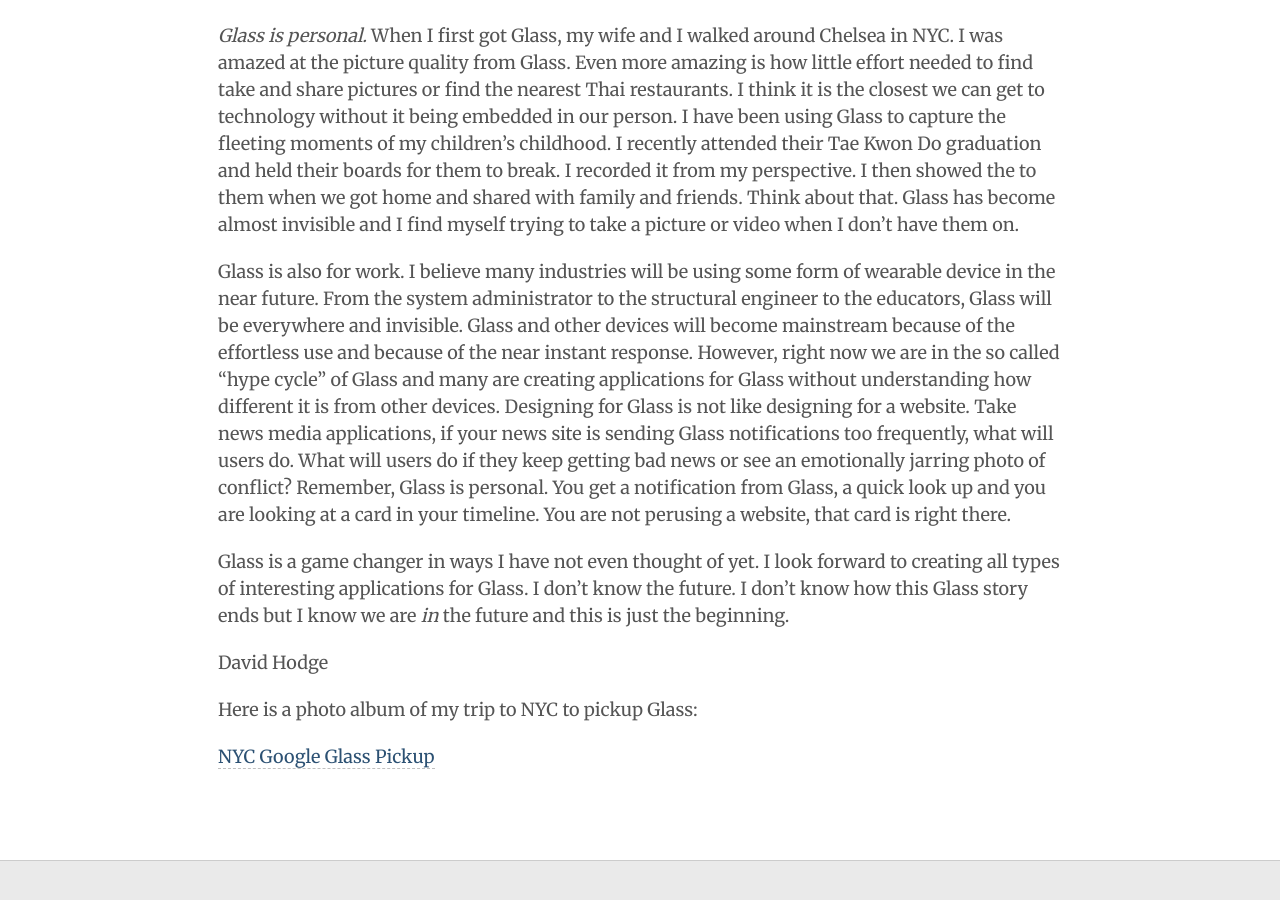
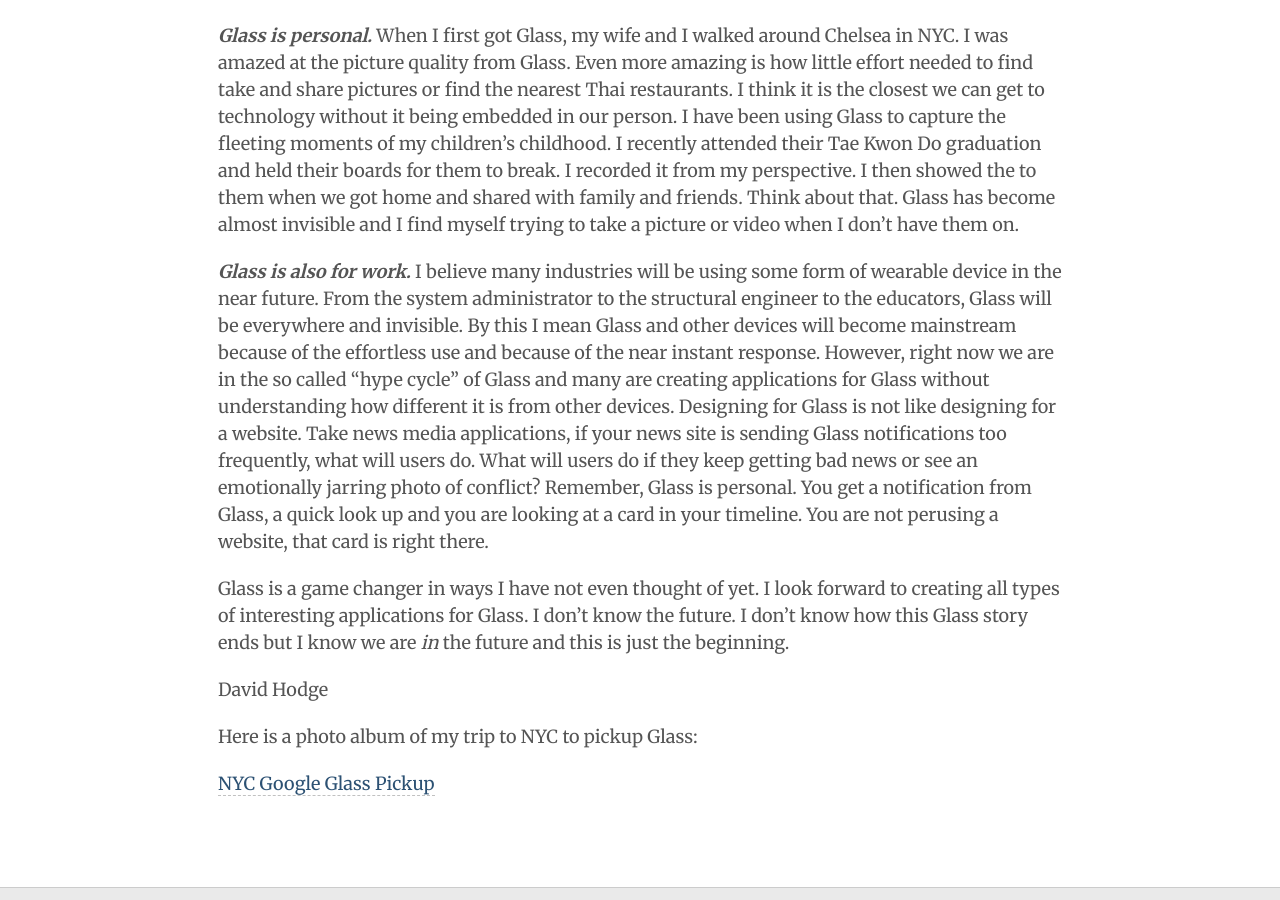
Before and after one commit to LucidTechnics/lucidtechnics.github.com, a Jekyll site: the page built from _posts/articles/2013-08-14-becoming-lucid-with-glass.md, in a window 1280 px wide and 900 px high, scrolled down 1096 px. Built offline with Jekyll 4.4.1, drawn with Linux system fonts in a browser that asks for light colours; nearby versions of some CDN libraries; comment, search, counter and statistics services are not loaded.

Commit message:
Updated 2013-08-14-becoming-lucid-with-glass.md

```diff
--- a/_posts/articles/2013-08-14-becoming-lucid-with-glass.md
+++ b/_posts/articles/2013-08-14-becoming-lucid-with-glass.md
@@ -15,9 +15,9 @@
 
 A few weeks ago, I became a member of the Google Glass Explorers program and I picked up my Glass in New York.  At this point, I had already dabbled with creating applications for Glass ever since trying them on for the first time.  That first time was "magic" and I thought: **"We made it to the future"**.  Since then, it has become more clear on how Glass and similar devices will change our lives.
 
-_Glass is personal._  When I first got Glass, my wife and I walked around Chelsea in NYC.  I was amazed at the picture quality from Glass. Even more amazing is how little effort needed to find take and share pictures or find the nearest Thai restaurants. I think it is the closest we can get to technology without it being embedded in our person.  I have been using Glass to capture the fleeting moments of my children's childhood. I recently attended their Tae Kwon Do graduation and held their boards for them to break.  I recorded it from my perspective.  I then showed the to them when we got home and shared with family and friends. Think about that.  Glass has become almost invisible and I find myself trying to take a picture or video when I don't have them on.
+**_Glass is personal._**  When I first got Glass, my wife and I walked around Chelsea in NYC.  I was amazed at the picture quality from Glass. Even more amazing is how little effort needed to find take and share pictures or find the nearest Thai restaurants. I think it is the closest we can get to technology without it being embedded in our person.  I have been using Glass to capture the fleeting moments of my children's childhood. I recently attended their Tae Kwon Do graduation and held their boards for them to break.  I recorded it from my perspective.  I then showed the to them when we got home and shared with family and friends. Think about that.  Glass has become almost invisible and I find myself trying to take a picture or video when I don't have them on.
 
-Glass is also for work.  I believe many industries will be using some form of wearable device in the near future.  From the system administrator to the structural engineer to the educators, Glass will be everywhere and invisible. Glass and other devices will become mainstream because of the effortless use and because of the near  instant response.  However, right now we are in the so called "hype cycle" of Glass and many are creating applications for Glass without understanding how different it is from other devices.  Designing for Glass is not like designing for a website.  Take news media applications, if your news site is sending Glass notifications too frequently, what will users do.  What will users do if they keep getting bad news or see an emotionally jarring photo of conflict?  Remember, Glass is personal. You get a  notification from Glass, a quick look up and you are looking at a card in your timeline.  You are not perusing a website, that card is right there.
+**_Glass is also for work._**  I believe many industries will be using some form of wearable device in the near future.  From the system administrator to the structural engineer to the educators, Glass will be everywhere and invisible. By this I mean Glass and other devices will become mainstream because of the effortless use and because of the near instant response.  However, right now we are in the so called "hype cycle" of Glass and many are creating applications for Glass without understanding how different it is from other devices.  Designing for Glass is not like designing for a website.  Take news media applications, if your news site is sending Glass notifications too frequently, what will users do.  What will users do if they keep getting bad news or see an emotionally jarring photo of conflict?  Remember, Glass is personal. You get a  notification from Glass, a quick look up and you are looking at a card in your timeline.  You are not perusing a website, that card is right there.
 
 Glass is a game changer in ways I have not even thought of yet.  I look forward to creating all types of interesting applications for Glass.  I don't know the future.  I don't know how this Glass story ends but I know we are _in_ the future and this is just the beginning.
 
```
